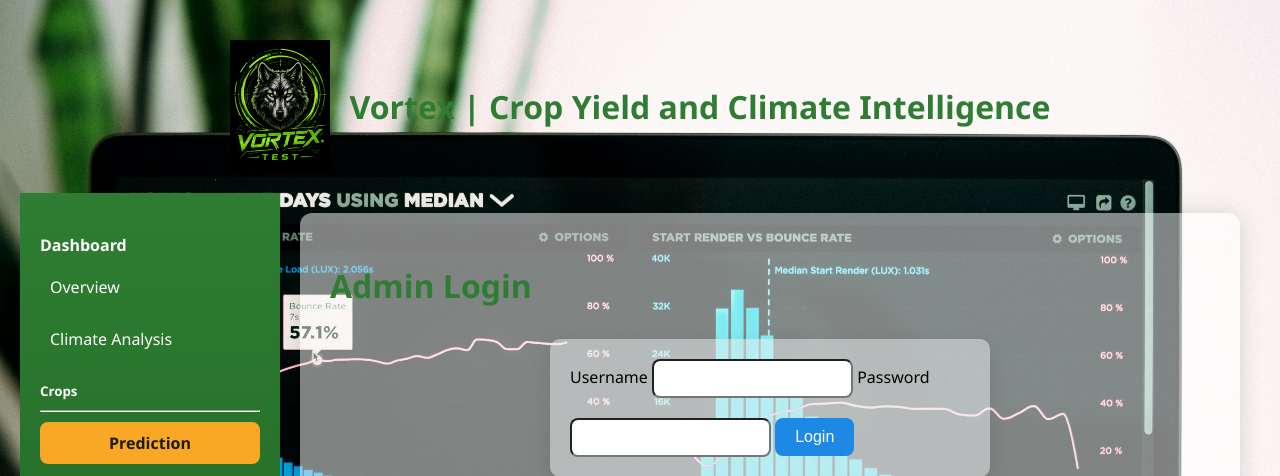
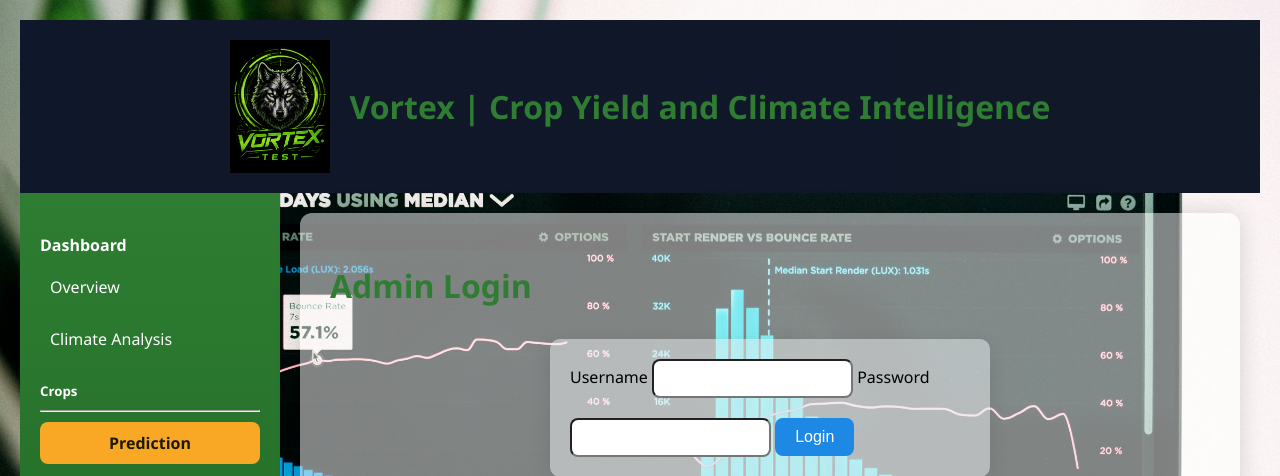
Before and after one commit to Raiden254/Crop-Prediction-and-Climate-Impact-Analysis-System, a Flask app: page /admin in a window 1280 px wide. Shown: the top 476 px of the page. Run offline with Flask 3, Linux system fonts and the light colour scheme.

Commit message:
Update header styling

```diff
--- a/flask_app/static/css/styles.css
+++ b/flask_app/static/css/styles.css
@@ -292,6 +292,8 @@
             justify-content:center;
             gap: 20px;
             padding:20px;
+            background: #111827;  /* deep charcoal black */
+            background: linear-gradient(90deg, #0f172a, #111827);
         }
         /* Vortex logo */
         .logo{
```
